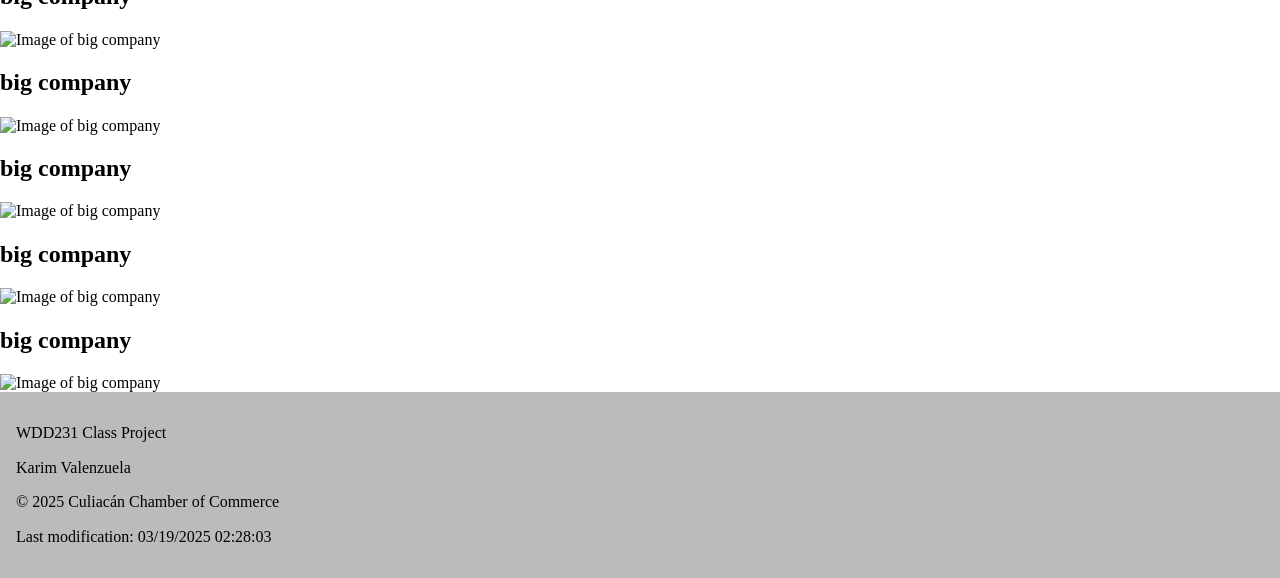
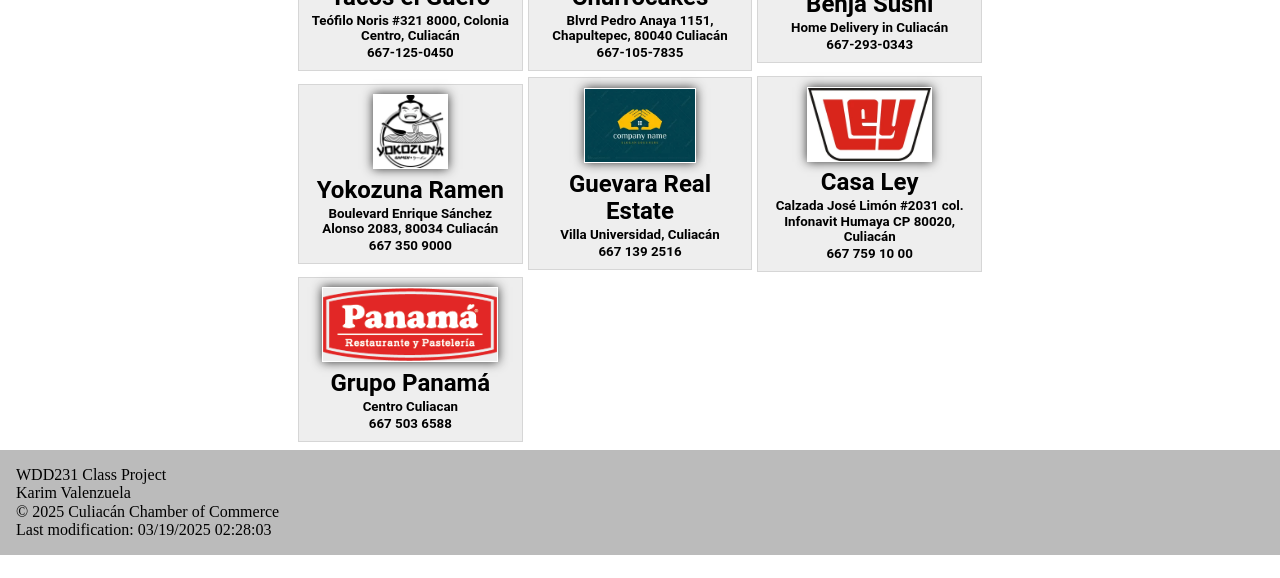
Before and after one commit to karim1311/wdd231, a plain HTML site: page chamber/directory.html in a window 1280 px wide. Shown: the part 435-1013 px from the top of the page. After the commit the page ends 990 px from the top, so only its background shows below. Drawn offline with Linux system fonts and the light colour scheme.

Commit message:
w02 assignment finished

```diff
--- a/chamber/data/members.json
+++ b/chamber/data/members.json
@@ -2,59 +2,59 @@
     "companies": [
         {
             "name" : "Tacos el Guero",
-            "address" : "Teófilo Noris #10 8000, Colonia Centro, Culiacán",
-            "phone" : "6671-250-2450",
-            "websiteurl" : "lostacosdelguero.com",
-            "iconfilename" : "",
+            "address" : "Teófilo Noris #321 8000, Colonia Centro, Culiacán",
+            "phone" : "667-125-0450",
+            "websiteurl" : "https://www.facebook.com/TacosElGueroCLN",
+            "iconfilename" : "./images/tacoselguero.webp",
             "membershiplevel" : 1
         },
         {
             "name" : "Churrocakes",
             "address" : " Blvrd Pedro Anaya 1151, Chapultepec, 80040 Culiacán",
-            "phone" : "6671057835",
+            "phone" : "667-105-7835",
             "websiteurl" : "https://www.instagram.com/churrocakes.mx/?hl=es",
-            "iconfilename" : "/images/churrocake.jpg",
+            "iconfilename" : "./images/churrocakeicon.jpg",
             "membershiplevel" : 3
         },
         {
-            "name" : "big company",
-            "address" : "",
-            "phone" : "",
-            "websiteurl" : "",
-            "iconfilename" : "",
-            "membershiplevel" : ""
+            "name" : "Benja Sushi",
+            "address" : "Home Delivery in Culiacán",
+            "phone" : "667-293-0343",
+            "websiteurl" : "https://www.instagram.com/benjasushi/",
+            "iconfilename" : "./images/sushilogo.webp",
+            "membershiplevel" : 2
         },
         {
-            "name" : "big company",
-            "address" : "",
-            "phone" : "",
-            "websiteurl" : "",
-            "iconfilename" : "",
-            "membershiplevel" : ""
+            "name" : "Yokozuna Ramen",
+            "address" : "Boulevard Enrique Sánchez Alonso 2083, 80034 Culiacán",
+            "phone" : "667 350 9000",
+            "websiteurl" : "https://yokozunaramen.com.mx/",
+            "iconfilename" : "./images/yokozunaramen.webp",
+            "membershiplevel" : 2
         },
         {
-            "name" : "big company",
-            "address" : "",
-            "phone" : "",
-            "websiteurl" : "",
-            "iconfilename" : "",
-            "membershiplevel" : ""
+            "name" : "Guevara Real Estate",
+            "address" : "Villa Universidad, Culiacán",
+            "phone" : "667 139 2516",
+            "websiteurl" : "https://www.facebook.com/profile.php?id=61560359017777&locale=es_LA",
+            "iconfilename" : "./images/guevarabien.webp",
+            "membershiplevel" : 1
         },
         {
-            "name" : "big company",
-            "address" : "",
-            "phone" : "",
-            "websiteurl" : "",
-            "iconfilename" : "",
-            "membershiplevel" : ""
+            "name" : "Casa Ley",
+            "address" : "Calzada José Limón #2031 col. Infonavit Humaya CP 80020, Culiacán ",
+            "phone" : " 667 759 10 00",
+            "websiteurl" : "https://www.casaley.com.mx/",
+            "iconfilename" : "./images/CASALEY.webp",
+            "membershiplevel" : 3
         },
         {
-            "name" : "big company",
-            "address" : "",
-            "phone" : "",
-            "websiteurl" : "",
-            "iconfilename" : "",
-            "membershiplevel" : ""
+            "name" : "Grupo Panamá",
+            "address" : "Centro Culiacan",
+            "phone" : "667 503 6588",
+            "websiteurl" : "https://panama.com.mx/",
+            "iconfilename" : "./images/panama.webp",
+            "membershiplevel" : 3
         }
     ]
 }
--- a/chamber/directory.html
+++ b/chamber/directory.html
@@ -44,16 +44,10 @@
             <button id="list">List</button>
         </div>
 
-        <article class="grid">
-            <section>
-
-            </section>
+        <article class="grid" id="cards">
 
         </article>
 
-        <div id="cards">
-
-        </div>
 
     </main>
 
--- a/chamber/scripts/cards.js
+++ b/chamber/scripts/cards.js
@@ -7,6 +7,8 @@
     const data = await response.json()
     // console.table(data.companies) // temporary testing
     displayCompanies(data.companies) // note that you reference the companies array of the JSON data object, not just the object
+
+    console.log(data)
 }
 
 getCompaniesData()
@@ -17,21 +19,45 @@
         // create elements to add to the div.cards element
         let card = document.createElement('section')
         let name = document.createElement('h2')
+        let address = document.createElement('p')
+        let phone = document.createElement('p')
         let portrait =  document.createElement('img')
 
         // Build the h2 content out to show the company's name
         name.textContent = `${company.name}`
+        address.textContent = `${company.address}`
+        phone.textContent = `${company.phone}`
         // Build the image portrait by setting all the relevant attributes
         portrait.setAttribute('src', company.iconfilename)
         portrait.setAttribute('alt', `Image of ${company.name}`)
         portrait.setAttribute('loading', 'lazy')
-        portrait.setAttribute('width', '340')
-        portrait.setAttribute('height', '440')
+        // portrait.setAttribute('width', '')
+        // portrait.setAttribute('height', '440')
 
         // Append the section(card) with the created elements
+        card.appendChild(portrait)
         card.appendChild(name)
-        card.appendChild(portrait)
+        card.appendChild(address)
+        card.appendChild(phone)
 
         cards.appendChild(card)
     })
 }
+
+
+// TOGGLE BETWEEN GRID AND LIST
+const gridbutton = document.querySelector("#grid")
+const listbutton = document.querySelector("#list")
+const display = document.querySelector("article")
+
+gridbutton.addEventListener("click", () => {
+    display.classList.add("grid")
+    display.classList.remove("list")
+})
+
+listbutton.addEventListener("click", showList)
+
+function showList() {
+    display.classList.add("list")
+    display.classList.remove("grid")
+}
--- a/chamber/styles/small.css
+++ b/chamber/styles/small.css
@@ -1,4 +1,5 @@
 *{
+    margin: 0;
     padding: 0;
     box-sizing: border-box;
 }
@@ -67,3 +68,106 @@
 nav.open{
     grid-template-rows: 1fr;
 }
+
+/*  END OF NAVIGATION */
+
+main {
+    margin: 0 auto;
+    padding: 0.5rem;
+    max-width: 700px;
+    background-color: #fff;
+    font-family: Roboto, Helvetica, sans-serif;
+}
+
+.menu{
+    margin: 1rem auto;
+    border: 1px solid rgba(0, 0, 0, 0.1);
+    padding: 0.5rem;
+    background-color: #bed;
+    text-align: center;
+}
+
+.menu button {
+    padding: 1rem;
+    font-weight: 700;
+}
+
+section {
+    border: 1px solid rgba(0, 0, 0, 0.1);
+    padding: 0.5rem;
+    background-color: #eee;
+}
+
+.grid {
+    display: grid;
+    grid-template-columns: repeat(auto-fit, minmax(200px, 1fr));
+    grid-gap: 5px;
+    align-items: center;
+}
+
+.grid section {
+    text-align: center;
+}
+
+.grid img {
+    border: 1px solid #fff;
+    box-shadow: 0 0 10px #333;
+}
+
+.grid section > * {
+    margin: 0.1rem;
+}
+
+.grid h3 {
+    font-family: "Caveat", cursive;
+}
+
+.list {
+    display: flex;
+    flex-direction: column;
+}
+
+.list section {
+    display: grid;
+    grid-template-columns: 2fr 1fr 1fr;
+    margin: 0;
+    padding: 0.25rem;
+}
+
+.list section > * {
+    margin: 0 1rem;
+}
+
+.list section img {
+    display: none;
+}
+
+.list section h3 {
+    font-size: 1rem;
+    font-family: Roboto;
+}
+
+.list section:nth-child(even) {
+    background-color: #bed;
+}
+
+section h3{
+    font-size: 1.5rem;
+}
+
+section p {
+    font-weight: 600;
+    font-size: smaller;
+}
+
+section a {
+    font-family: "Roboto";
+    font-size: 0.85rem;
+    color: navy;
+    letter-spacing: 1.1pt;
+}
+
+img{
+    height: 75px;
+    max-width: 100%;
+}
```
Also changed, not shown: chamber/images/CASALEY.webp (added), chamber/images/guevarabien.webp (added), chamber/images/panama.webp (added), chamber/images/sushilogo.webp (added), chamber/images/tacoselguero.webp (added), chamber/images/yokozunaramen.webp (added).
